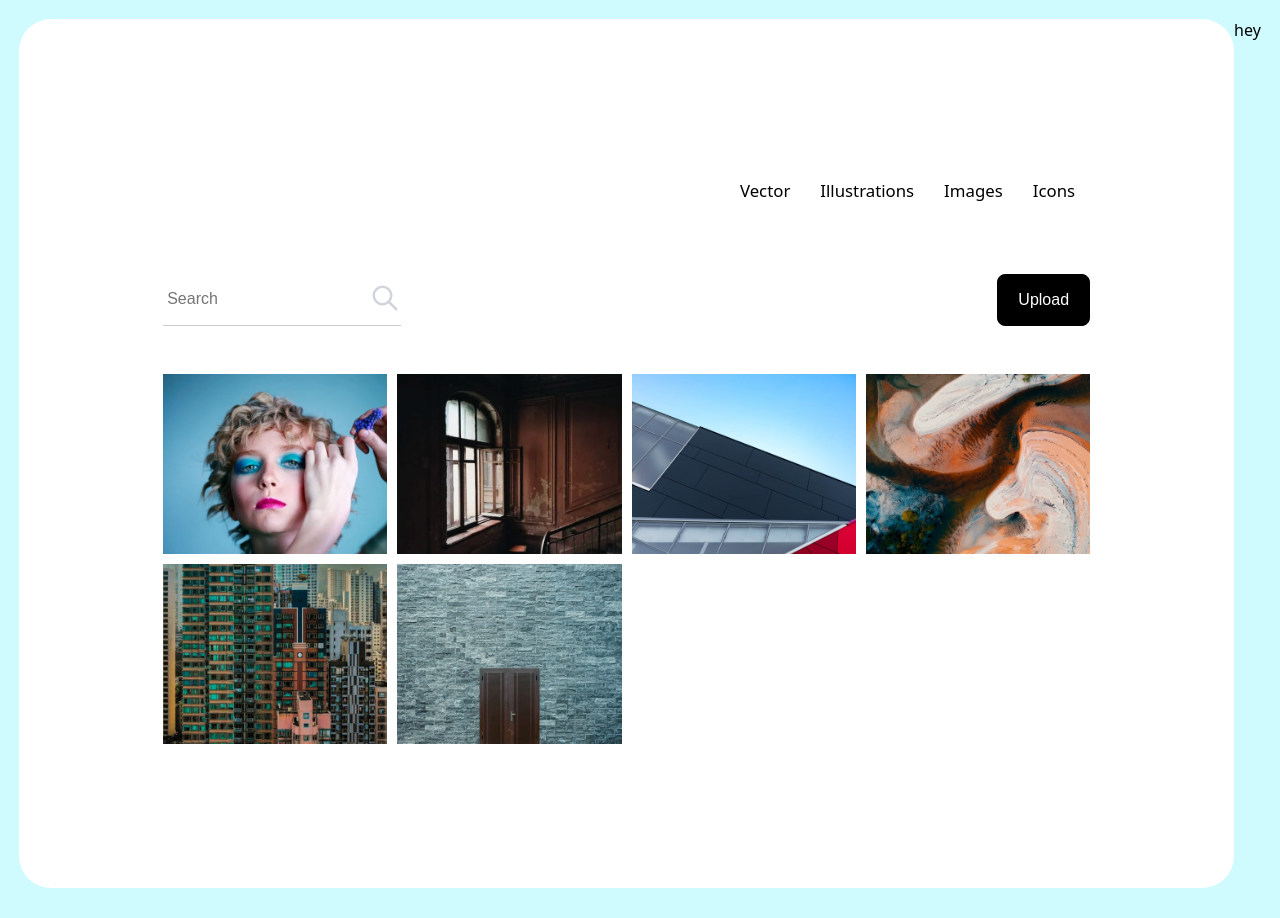
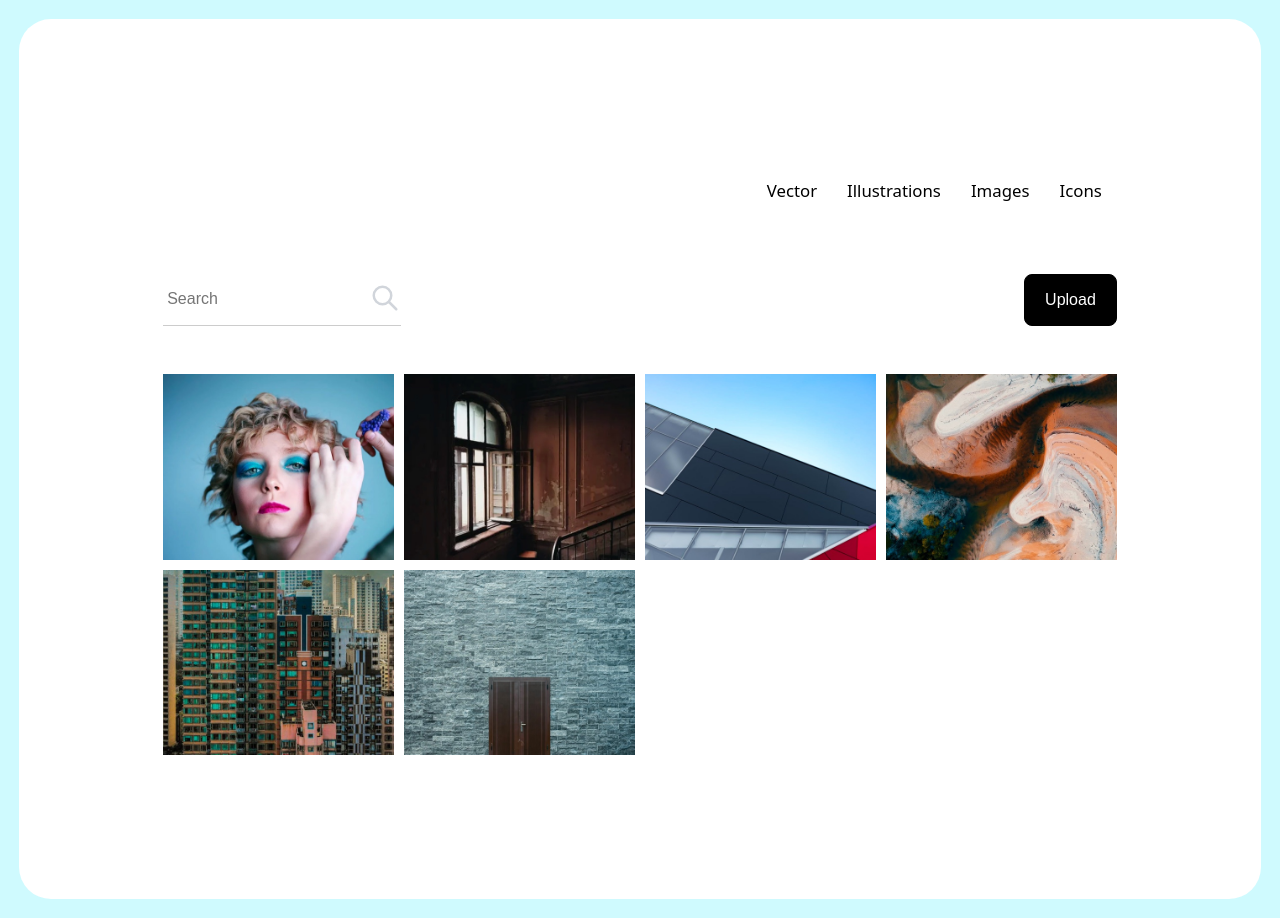
Before and after one commit to beral10/imgGallery, a plain HTML site: page index.html in a window 1280 px wide. Drawn offline with Linux system fonts and the light colour scheme.

Commit message:
delete last div added moment ago

```diff
--- a/index.html
+++ b/index.html
@@ -135,9 +135,6 @@
             </div>
         </div>
     </div>
-    <div>
-        hey
-    </div>
 </body>
 
 </html>
```
